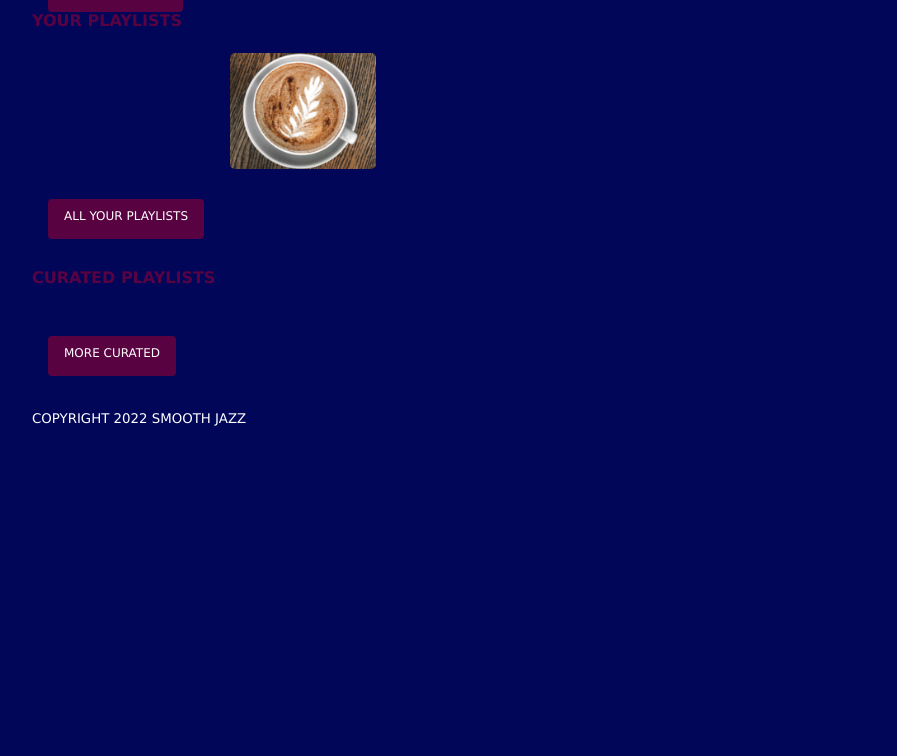
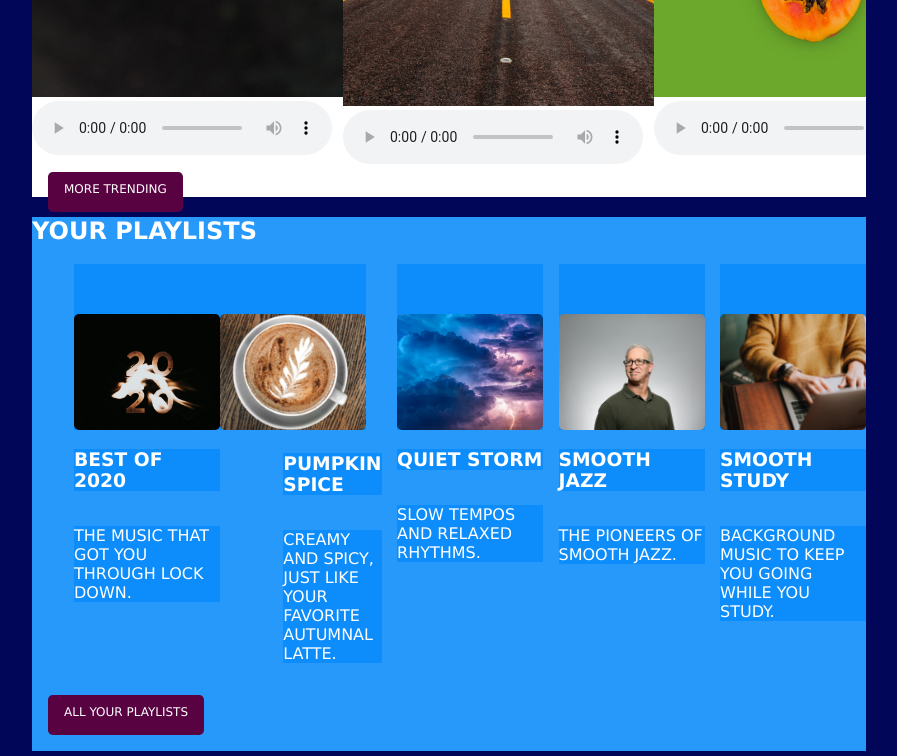
Before and after one commit to CindyAnell/streamingmedia, a plain HTML site: page index.html in a window 1280 px wide. Shown: the part 739-1495 px from the top of the page, without its empty margins (191-1088 px from the left). Before the commit the page ends 1182 px from the top, so only its background shows below. Drawn offline with Linux system fonts and the light colour scheme.

Commit message:
redid css again

```diff
--- a/style.css
+++ b/style.css
@@ -8,7 +8,6 @@ body{
     font: sans-serif;
     text-transform: uppercase ;
     color: #ffffff
-
  }
  @media screen and (min-width:834px){
     body{
@@ -17,6 +16,58 @@ body{
     #trending-songs {
         width:834px;
     }
+ }
+
+
+ /* LINK BUTTONS*/
+#trending-songs a{
+    text-decoration: none;
+    width:fit-content;
+    margin: 1rem ;
+    border-radius: 0.30rem;
+    font-weight: lighter;
+    font-size: .75em;
+    background-color:#590242;
+    color: #ffffff;
+    padding: 1rem;
+    padding-top: 10px;
+    text-align: center;
+    white-space: nowrap;
+
+ }
+
+
+ #your-playlists a{
+    text-decoration: none;
+    width:fit-content;
+    margin: 1rem ;
+    border-radius: 0.30rem;
+    font-weight: lighter;
+    font-size: .75em;
+    background-color:#590242;
+    color: #ffffff;
+    padding: 1rem;
+    padding-top: 10px;
+    text-align: center;
+    white-space: nowrap;
+
+ }
+
+
+ #curated-playlists a{
+    text-decoration: none;
+    width:fit-content;
+    margin: 1rem ;
+    border-radius: 0.30rem;
+    font-weight: lighter;
+    font-size: .75em;
+    background-color:#590242;
+    color: #ffffff;
+    padding: 1rem;
+    padding-top: 10px;
+    text-align: center;
+    white-space: nowrap;
+
  }
 
 
@@ -76,6 +127,7 @@ input:checked ~ label:not(.steps) span:before, input:checked ~ label:not(.steps)
     top: 0;
  }
 
+
  @media screen and (min-width:834px) {
     ul {
         overflow: visible;
@@ -90,151 +142,105 @@ input:checked ~ label:not(.steps) span:before, input:checked ~ label:not(.steps)
     }
  }
 
+
 /* TOP OF WEBPAGE */
 
+
 header{
+    grid-area: header;
     padding: 50px;
     background: linear-gradient(90deg, #2104D9 0%, #030ABC 50%, #020873 60%,#000000 100%);
     font-size:1.25em;
  }
 
+ nav{
+    grid-area: nav;
+ }
 
-section > h2{
-    font-size: 1em;
-    color: #590242;
+  footer {
+    grid-area:footer;
+
+  }
+
+  /* TRENDING SONGS PLAYLIST SECTION */
+
+
+#trending-songs section{
+    color: #590242
  }
 
 
-/* TRENDING SONGS PLAYLIST SECTION */
+ div {
+    display:grid;
+    grid-template-columns: 1fr 1fr 1fr 1fr 1fr;
+    overflow: scroll;
 
-#trending-songs section{
-    background-color: #ffffff;
-    color: #590242
+ }
+
+ img{
+    position: relative;
+    padding-top: 50px;
+ }
+
+
+/* BACKGROUND COLOR FOR EACH PLAYLIST SECTION */
+
+ #your-playlists{
+    background-color:#2699FB;
+ }
+
+ #curated-playlists{
+    background-color: #0308AC;
 }
 
 #trending-songs{
-    width:375px;
+    background-color: #ffffff;
+}
+
+
+
+/* COLOR FOR CONTENT WITHIN PLAYLISTS */
+
+#your-playlists .scroll img{
+    background-color: #0D8DFB;
+    align-content: center;
+    grid-area: 1/5;
+}
+
+#your-playlists .scroll h3{
+    background-color: #0D8DFB;
+    align-content: center;
+    grid-area: 2/5;
+}
+
+#your-playlists .scroll p{
+    background-color: #0D8DFB;
+    align-content: center;
+    grid-area: 3/5;
+}
+
+
+#curated-playlists{
+    background-color:#0308AC;
 
 }
 
 
-div{
-    width:375px;
-    display:grid;
-    grid-template-columns: 1fr 1fr 1fr 1fr 1fr;
-    overflow: scroll;
- }
-
-
-/* AUDIO */
-audio{
-    position:absolute;
-    bottom:150px;
-    left:5px
- }
- audio::-webkit-media-controls-mute-button {
-    background-color:#ffffff;
-    border-radius:50%;
- }
- audio::-webkit-media-controls-play-button {
-    background-color:#ffffff;
-    border-radius:50%;
- }
- audio::-webkit-media-controls-enclosure {
-    background-color:rgba(255,255,255,.5);
- }
-
-
-/* SCROLL */
-
-.scroll {
-    display:grid;
-    grid-template-columns: repeat (5, 1fr);
-    overflow-x: auto;
-    overflow-y: hidden;
- }
-
-
- .scroll section {
-    margin:10px;
-    position:relative;
- }
- .scroll div {
-    position: absolute;
-    top:251px;
-    background-color: rgba(255,255,255,.75);
-    padding: 5px;
-    height: 50px;
-    width: 350px;
- }
-
- dl {
-    display:flex;
-    position: relative;
-    top:20px;
- }
- dt{
-    padding-right: 5px;
-    position: relative;
-    font-style: italic;
- }
-
-h3{
-    position: absolute;
+#curated-playlists .scroll img{
+    background-color:#020873;
+    align-content: center;
+    grid-area: 1/5;
 
 }
-
-#trending-songs a{
-    background-color: #590242;
+#curated-playlists .scroll h3{
+    background-color:#020873;
+    align-content: center;
+    grid-area: 2/5;
 
 }
-
-
-/* LINK BUTTONS*/
-#trending-songs a{
-    text-decoration: none;
-    width:fit-content;
-    margin: 1rem ;
-    border-radius: 0.25rem;
-    font-weight: lighter;
-    font-size: .75em;
-    background-color:#590242;
-    color: #ffffff;
-    padding: 1rem;
-    padding-top: 10px;
-    text-align: center;
-    white-space: nowrap;
+#curated-playlists .scroll p{
+    background-color:#020873;
+    align-content: center;
+    grid-area: 3/5;
 
 }
-
-#your-playlists a{
-    text-decoration: none;
-    width:fit-content;
-    margin: 1rem ;
-    border-radius: 0.25rem;
-    font-weight: lighter;
-    font-size: .75em;
-    background-color:#590242;
-    color: #ffffff;
-    padding: 1rem;
-    padding-top: 10px;
-    text-align: center;
-    white-space: nowrap;
-
-}
-
-#curated-playlists a{
-    text-decoration: none;
-    width:fit-content;
-    margin: 1rem ;
-    border-radius: 0.25rem;
-    font-weight: lighter;
-    font-size: .75em;
-    background-color:#590242;
-    color: #ffffff;
-    padding: 1rem;
-    padding-top: 10px;
-    text-align: center;
-    white-space: nowrap;
-
-}
```
Lines whose indentation alone changed are shown as unchanged.
